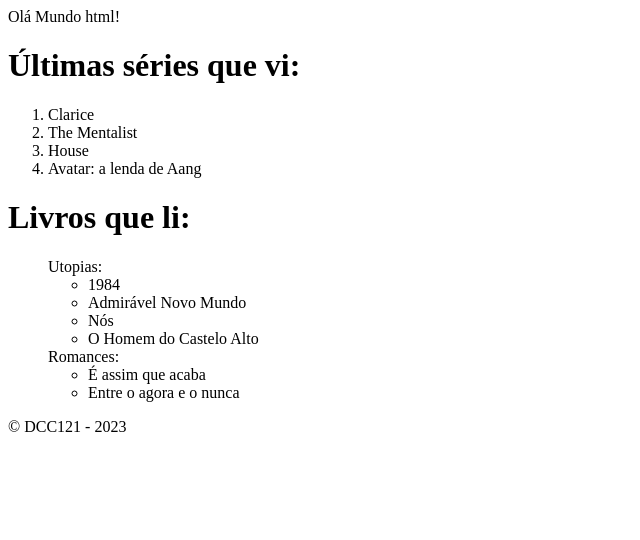
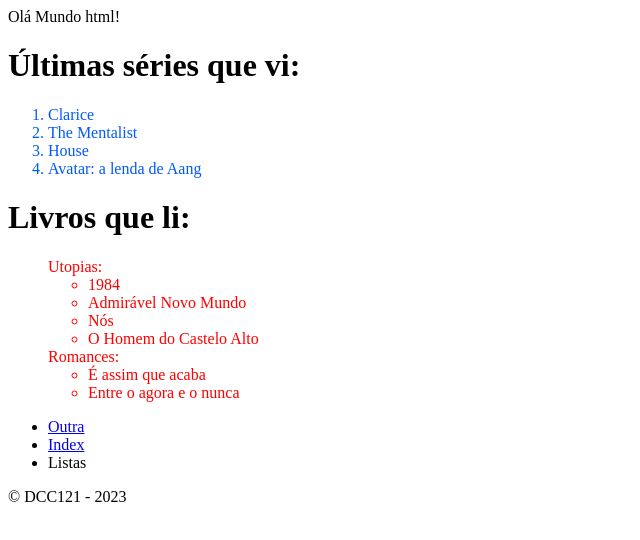
Before and after one commit to ufjf-dcc121/dcc121-2023-1-atv1-KarenJOliveira, a plain HTML site: page teste.html in a window 1280 px wide. Shown: the whole page, without its empty margins (0-640 px from the left). Drawn offline with Linux system fonts and the light colour scheme.

Commit message:
mudando estilos

```diff
--- a/teste.html
+++ b/teste.html
@@ -10,7 +10,7 @@
     <header>Olá Mundo html!</header>
     <main>
     <h1>Últimas séries que vi:</h1>
-    <ol>
+    <ol style="color: rgb(0, 89, 255);">
         <li>Clarice</li>
         <li>The Mentalist</li>
         <li>House</li>
@@ -18,7 +18,7 @@
     </ol>
 
     <h1>Livros que li:</h1>
-    <ul>
+    <ul style="color: red;">
         <div>Utopias:</div>
         <ul>
             <li>1984</li>
@@ -32,6 +32,13 @@
             <li>Entre o agora e o nunca</li>
         </ul>
     </ul>
+    <nav>
+        <ul>
+            <li><a href="outra.html">Outra</a></li>
+            <li><a href="index.html">Index</a></li>
+            <li><a>Listas</a></li>
+        </ul>
+     </nav>
     </main>
     <footer>
         &copy; DCC121 - 2023
```
Also changed, not shown: index.html (+4 -2 lines), outra.html (added, +21 -0 lines).
